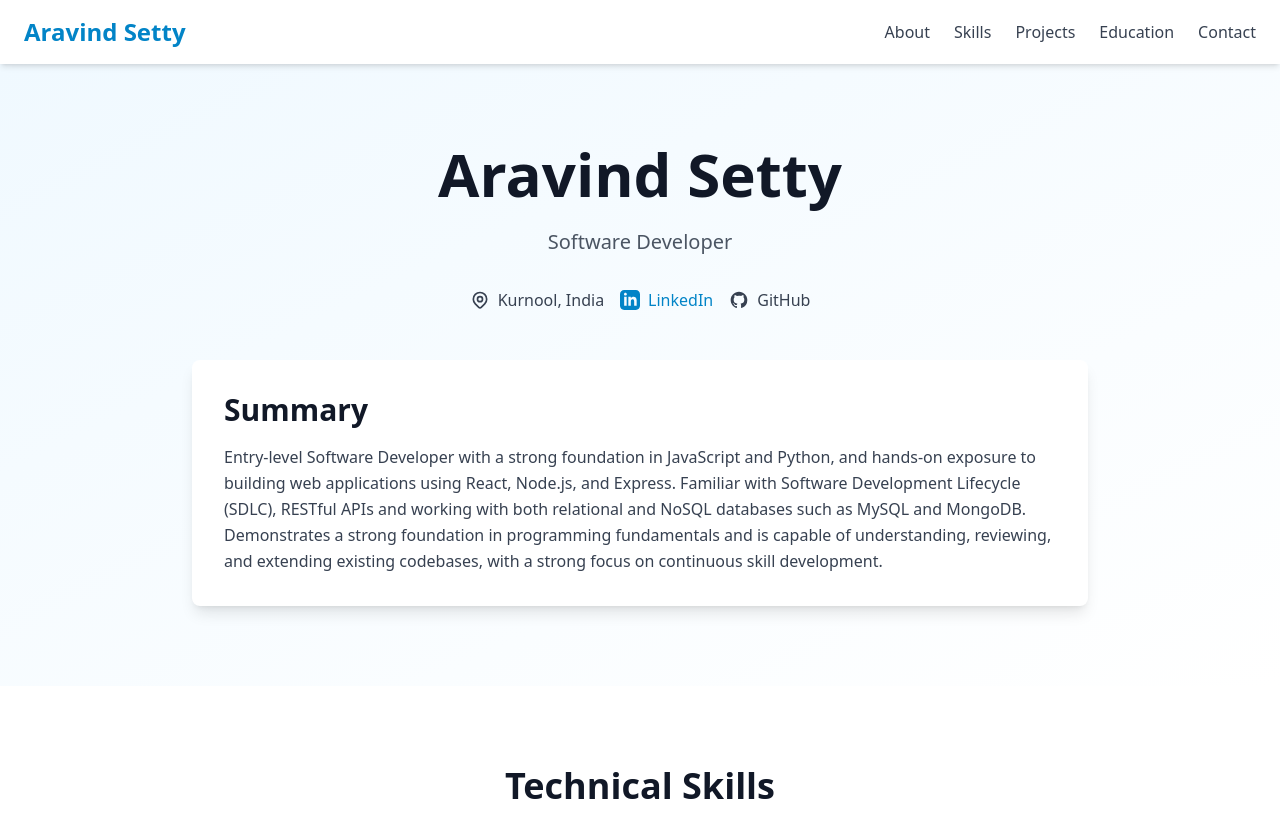
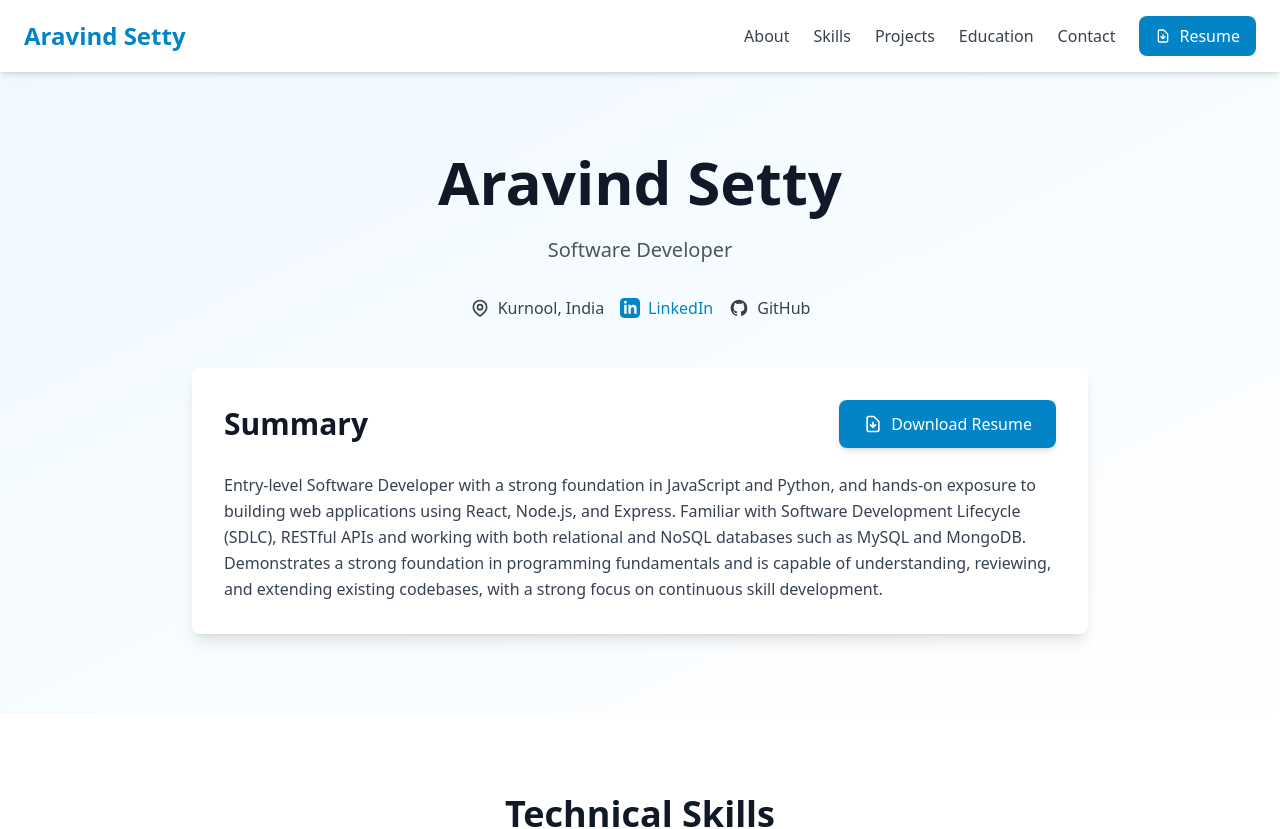
Before and after one commit to Aravind-setty/MyPortfolio, a React (Vite) app: page / in a window 1280 px wide. Shown: the top 829 px of the page. Built offline with nearby package versions, Linux system fonts and the light colour scheme.

Commit message:
Add resume download feature in header and about section

```diff
--- a/src/components/About.jsx
+++ b/src/components/About.jsx
@@ -33,7 +33,19 @@ const About = () => {
             </a>
           </div>
           <div className="bg-white rounded-lg shadow-lg p-8 text-left">
-            <h2 className="text-3xl font-bold text-gray-900 mb-4">Summary</h2>
+            <div className="flex flex-col md:flex-row md:items-center md:justify-between mb-6">
+              <h2 className="text-3xl font-bold text-gray-900 mb-4 md:mb-0">Summary</h2>
+              <a
+                href="/resume.pdf"
+                download="Aravind_Setty_Resume.pdf"
+                className="bg-primary-600 text-white px-6 py-3 rounded-lg hover:bg-primary-700 transition flex items-center justify-center gap-2 font-medium shadow-md hover:shadow-lg"
+              >
+                <svg className="w-5 h-5" fill="none" stroke="currentColor" viewBox="0 0 24 24">
+                  <path strokeLinecap="round" strokeLinejoin="round" strokeWidth={2} d="M12 10v6m0 0l-3-3m3 3l3-3m2 8H7a2 2 0 01-2-2V5a2 2 0 012-2h5.586a1 1 0 01.707.293l5.414 5.414a1 1 0 01.293.707V19a2 2 0 01-2 2z" />
+                </svg>
+                Download Resume
+              </a>
+            </div>
             <p className="text-gray-700 leading-relaxed">
               Entry-level Software Developer with a strong foundation in JavaScript and Python, and hands-on exposure to building web applications using React, Node.js, and Express. Familiar with Software Development Lifecycle (SDLC), RESTful APIs and working with both relational and NoSQL databases such as MySQL and MongoDB. Demonstrates a strong foundation in programming fundamentals and is capable of understanding, reviewing, and extending existing codebases, with a strong focus on continuous skill development.
             </p>
--- a/src/components/Header.jsx
+++ b/src/components/Header.jsx
@@ -8,12 +8,34 @@ const Header = () => {
           <div className="text-2xl font-bold text-primary-600">
             Aravind Setty
           </div>
-          <div className="hidden md:flex space-x-6">
+          <div className="hidden md:flex space-x-6 items-center">
             <a href="#about" className="text-gray-700 hover:text-primary-600 transition">About</a>
             <a href="#skills" className="text-gray-700 hover:text-primary-600 transition">Skills</a>
             <a href="#projects" className="text-gray-700 hover:text-primary-600 transition">Projects</a>
             <a href="#education" className="text-gray-700 hover:text-primary-600 transition">Education</a>
             <a href="#contact" className="text-gray-700 hover:text-primary-600 transition">Contact</a>
+            <a
+              href="/resume.pdf"
+              download="Aravind_Setty_Resume.pdf"
+              className="bg-primary-600 text-white px-4 py-2 rounded-lg hover:bg-primary-700 transition flex items-center gap-2"
+            >
+              <svg className="w-4 h-4" fill="none" stroke="currentColor" viewBox="0 0 24 24">
+                <path strokeLinecap="round" strokeLinejoin="round" strokeWidth={2} d="M12 10v6m0 0l-3-3m3 3l3-3m2 8H7a2 2 0 01-2-2V5a2 2 0 012-2h5.586a1 1 0 01.707.293l5.414 5.414a1 1 0 01.293.707V19a2 2 0 01-2 2z" />
+              </svg>
+              Resume
+            </a>
+          </div>
+          <div className="md:hidden">
+            <a
+              href="/resume.pdf"
+              download="Aravind_Setty_Resume.pdf"
+              className="bg-primary-600 text-white px-3 py-2 rounded-lg hover:bg-primary-700 transition flex items-center gap-2 text-sm"
+            >
+              <svg className="w-4 h-4" fill="none" stroke="currentColor" viewBox="0 0 24 24">
+                <path strokeLinecap="round" strokeLinejoin="round" strokeWidth={2} d="M12 10v6m0 0l-3-3m3 3l3-3m2 8H7a2 2 0 01-2-2V5a2 2 0 012-2h5.586a1 1 0 01.707.293l5.414 5.414a1 1 0 01.293.707V19a2 2 0 01-2 2z" />
+              </svg>
+              Resume
+            </a>
           </div>
         </div>
       </nav>
```
Also changed, not shown: 1 other file (tests, documents, lock files or other folders).
